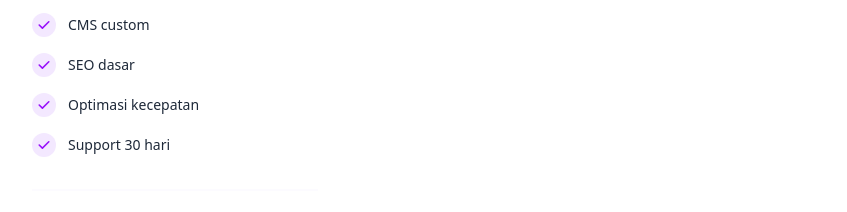
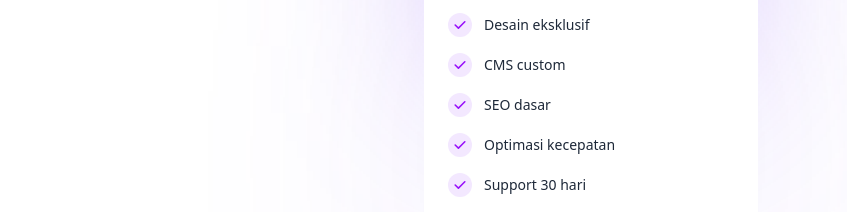
Before and after one commit to christmex/simpleratecard.com, a plain HTML site: page index.html in a window 1280 px wide. Shown: the part 225-437 px from the top of the page, without its empty margins (49-896 px from the left). Drawn offline with nearby package versions, Linux system fonts and the light colour scheme.

Commit message:
Update index.html

```diff
--- a/index.html
+++ b/index.html
@@ -5,9 +5,11 @@
     <meta name="viewport" content="width=device-width, initial-scale=1.0" />
     <script src="https://cdn.jsdelivr.net/npm/@tailwindcss/browser@4"></script>
   </head>
-  <body>
-    <div class="mt-10 grid w-full grid-cols-3 overflow-scroll px-4">
-  <div class="mx-auto w-[334px] rounded-lg bg-white px-6 py-4">
+  <body class="relative min-h-screen">
+  <div class="absolute top-[2px] left-1/2 h-[230px] w-[230px] -translate-x-1/2" style="background: linear-gradient(180deg, rgba(139, 92, 244, 0.5) 0%, rgba(139, 92, 244, 0.5) 100%);filter: blur(100px);z-index: -1;"></div>
+  <div class="mt-10 flex w-full flex-col overflow-scroll py-10">
+    <div class="mx-auto w-[334px] rounded-xl bg-white px-6 py-4" style="box-shadow: 0px 4px 250px 1px rgba(139, 92, 244, 0.1);">
+      <!-- <div class="mx-auto w-[334px] rounded-xl bg-white px-6 py-4"> -->
       <h2 class="mb-2 text-4xl font-bold" style="background: linear-gradient(90deg, #8B5CF4 0%, #51368E 100%); -webkit-background-clip: text; -webkit-text-fill-color: transparent; background-clip: text; text-fill-color: transparent;">Premium</h2>
       <p class="mb-4 text-sm text-gray-800">Solusi web development lengkap untuk bisnis yang ingin tampil premium dan berfungsi optimal.</p>
 
```
Lines whose indentation alone changed are shown as unchanged.
